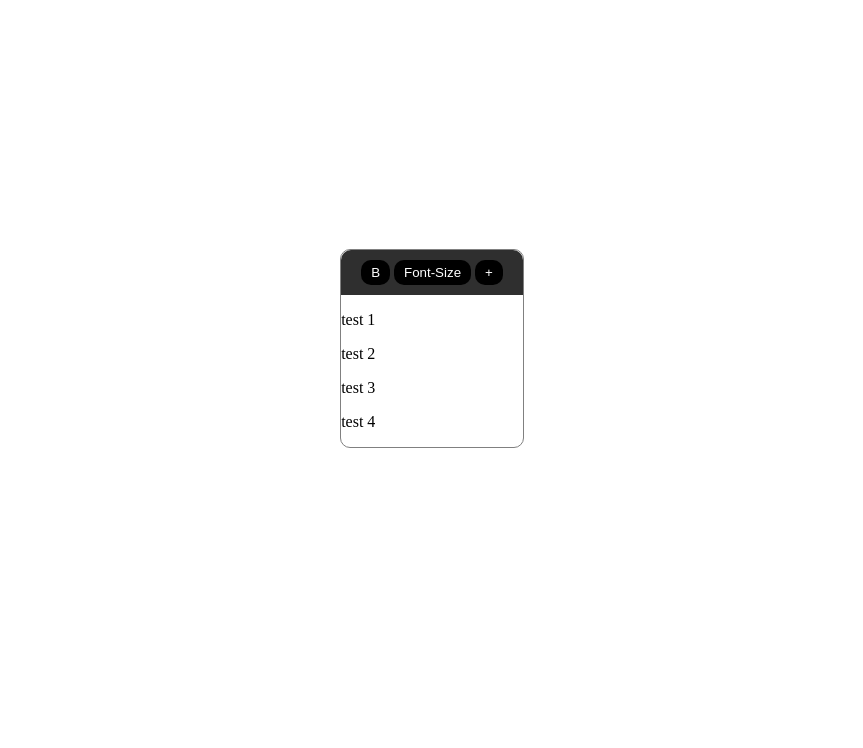
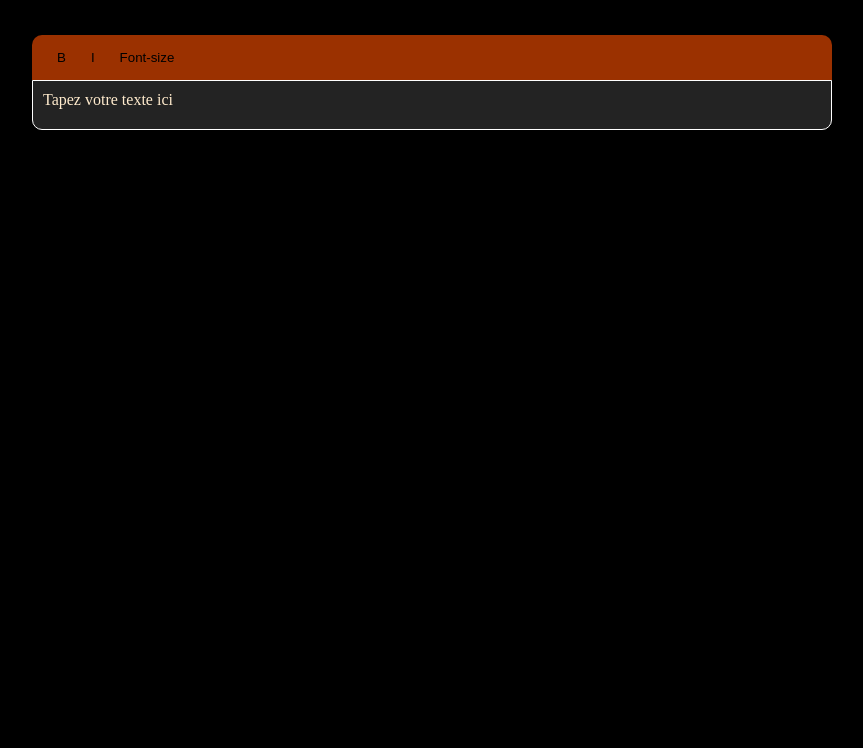
Before and after one commit to PASCAL-ION/wysiwyg, a plain HTML site: page index.html in a window 1280 px wide. Shown: the part 52-800 px from the top of the page, without its empty margins (208-1071 px from the left). Drawn offline with Linux system fonts and the light colour scheme.

Commit message:
Project structure refactored

```diff
--- a/index.html
+++ b/index.html
@@ -1,28 +1,13 @@
 <!DOCTYPE html>
-<html lang="en">
-<head>
-    <meta charset="UTF-8">
-    <meta http-equiv="X-UA-Compatible" content="IE=edge">
-    <meta name="viewport" content="width=device-width, initial-scale=1.0">
-    <link rel="stylesheet" href="style.css">
-    <title>Document</title>
-</head>
-<body>
-
-    <div id="main_editor_container">
-        <header id="header">
-            <button>B</button>
-            <button> Font-Size </button>
-            <button>+</button>
-        </header>
-        <div id="edition_area">
-            <p> test 1</p>
-            <p> test 2</p>
-            <p> test 3</p>
-            <p> test 4</p>
-        </div>
-    </div>
-
-    <script src="script.js"></script>
-</body>
+<html lang="fr">
+  <head>
+    <meta charset="UTF-8" />
+    <meta name="viewport" content="width=device-width, initial-scale=1.0" />
+    <title>My WYSIWYG</title>
+    <link rel="stylesheet" href="/style/style.css" />
+    <script type="module" src="script.js"></script>
+  </head>
+  <body>
+    <h1>Éditeur WYSIWYG</h1>
+  </body>
 </html>
--- /dev/null
+++ b/modules/create_wysiwyg.js
@@ -0,0 +1,73 @@
+import { setTextFormatting } from "./setTextFormatting.js";
+
+function createWysiwyg(options, element) {
+  createToolBar(options, element);
+}
+
+function createToolBar(options, element) {
+  const HTML_toolbar = document.createElement("div"); //on crée la div qui va contenir tous les boutons
+  HTML_toolbar.classList.add("toolbar");
+
+  options.toolbar.forEach((tool) => {
+    // pour chaque element present dans le tableau "toolbar", qui est un tableau dans "otpions", on crée un bouton. Ce seront nos boutons d'options
+    const button = document.createElement("button");
+    button.innerText = renameOptionForButton(tool);
+
+    // * ajoute la function onclick a chaque bouttons avec comme paramêtre le nom du boutton.
+    button.addEventListener("click", () => setTextFormatting(tool));
+    HTML_toolbar.appendChild(button);
+  });
+  //verifie si la classe est instanciée avec document ou un autre element
+  if (element == document) {
+    element.body.appendChild(HTML_toolbar);
+    createEditor(element);
+  } else {
+    element.appendChild(HTML_toolbar);
+    createEditor(element);
+  }
+}
+
+function createEditor(element) {
+  const editor = document.createElement("div");
+  editor.classList.add("editor");
+
+  const paragraph = document.createElement("p");
+  paragraph.innerText = "Tapez votre texte ici";
+  paragraph.contentEditable = true;
+
+  editor.appendChild(paragraph); // ajoute un premier paragraphe editable par defaut
+
+  //verifie si la classe est instanciée avec document ou un autre element
+  if (element == document) {
+    element.body.appendChild(editor);
+  } else {
+    element.appendChild(editor);
+  }
+}
+
+function renameOptionForButton(tool) {
+  switch (tool) {
+    case "bold":
+      return "B";
+    case "italic":
+      return "I";
+    case "deleted":
+      return "S";
+    case "color":
+      return "Color";
+    case "font-size":
+      return "Font-size";
+    case "link":
+      return "link";
+  }
+  if (tool == "bold") button.innerText = "B";
+}
+
+// ✓ Gras
+// ✓ Italique
+// ✓ Texte barré
+// ✓ Choix de la couleur
+// ✓ Taille de la police
+// ✓ Lien
+
+export { createWysiwyg };
--- /dev/null
+++ b/modules/my_wysiwyg.js
@@ -0,0 +1,22 @@
+import { createWysiwyg } from "./create_wysiwyg.js";
+import { setTextFormatting } from "./setTextFormatting.js";
+
+class MyWysiwyg {
+  constructor(element, options = {}) {
+    this.element = element;
+
+    this.options = Object.assign(
+      /* la methode assign va ajouter dans "toolbar" tout ce qu'il y a dans "options" (dans options ce sont les options que l'utilisateur aura entré)
+      les options presentes dans "option" écraseront celles dans toolbar */
+      {
+        toolbar: ["bold", "italic", "underline"], //options par defaut
+      },
+      options
+    );
+
+    createWysiwyg(this.options, this.element);
+    setTextFormatting();
+  }
+}
+
+export { MyWysiwyg };
--- /dev/null
+++ b/modules/setTextFormatting.js
@@ -0,0 +1,25 @@
+function setTextFormatting(tool) {
+  console.log("test");
+  const selection = window.getSelection();
+  // * recupere la sélection de la souris a l'index 0.
+  if (selection.rangeCount === 0) {
+    return; // Aucune sélection, rien à formater
+  }
+  const range = selection.getRangeAt(0);
+  const node = document.createElement("span");
+  node.innerText = selection.toString();
+
+  switch (tool) {
+    case "italic":
+      node.classList.contains("italic") ? node.classList.remove("italic") : node.classList.add("italic");
+      break;
+    case "bold":
+      node.classList.contains("bold") ? node.classList.remove("bold") : node.classList.add("bold");
+      break;
+  }
+
+  range.deleteContents();
+  range.insertNode(node);
+}
+
+export { setTextFormatting };
--- a/script.js
+++ b/script.js
@@ -1,5 +1,7 @@
-var editable_tags = document.querySelectorAll('p');
+import { MyWysiwyg } from "./modules/my_wysiwyg.js";
 
-editable_tags.forEach(tag => {
-    tag.setAttribute("contenteditable", "true")
+document.addEventListener("DOMContentLoaded", () => {
+    let mw = new MyWysiwyg(document, {
+      toolbar: ["bold", "italic", "font-size"],
+    });
 });
--- a/style.css
+++ /dev/null
@@ -1,30 +0,0 @@
-body{
-    margin: 0;
-    padding: 0;
-    display: flex;
-    align-items: center;
-    justify-content: center;
-    width: 100vw;
-    height: 100vh;
-}
-
-#main_editor_container{
-    border: 1px solid gray;
-    border-radius: 10px;
-
-}
-
-#header{
-    background: #2f2f2f;
-    padding: 10px 20px;
-    border-top-right-radius: inherit;
-    border-top-left-radius: inherit;
-}
-
-button{
-    background: #000;
-    color: white;
-    border: none;
-    padding: 5px 10px;
-    border-radius: 10px;
-}
--- /dev/null
+++ b/style/style.css
@@ -0,0 +1,72 @@
+:root{
+  --wysiwyg-width: clamp(200px, 80%, 800px);
+}
+
+*{
+  padding: 0;
+  margin: 0;
+  box-sizing: border-box;
+}
+
+p:empty:not(:focus)::before { /* placeholder des paragraphs */
+  content: attr(data-placeholder);
+}
+
+body {
+  display: flex;
+  flex-direction: column;
+  align-items: center;
+  justify-content: center;
+  background: #000000;
+  color: blanchedalmond;
+}
+
+button {
+  background: none;
+  padding: 5px 10px;
+  border-radius: 5px;
+  border: none;
+}
+button:hover{
+  background: #000;
+  color: rgba(245, 222, 179, 0.703);
+}
+
+h1 {
+  margin-bottom: 50px;
+}
+
+.editor {
+  border: 1px solid #ccc;
+  min-height: 50px;
+  padding: 10px;
+  min-width: var(--wysiwyg-width);
+  border: 1px solid white;
+  background: #232323;
+  border-bottom-left-radius: 10px;
+  border-bottom-right-radius: 10px;
+}
+
+.toolbar {
+  display: flex;
+  gap: 5px;
+  min-width: non;
+  min-width: var(--wysiwyg-width);
+  background: #9b3100;
+  padding: 10px 15px;
+  border-top-right-radius: 10px;
+  border-top-left-radius: 10px;
+}
+
+.toolbar button {
+  cursor: pointer;
+}
+
+
+.italic {
+  font-style: italic;
+}
+
+.bold {
+  font-weight: 900;
+}
```
Also changed, not shown: my_wisiwyg.js (deleted, +0 -7 lines), setInLocalStorage.js (deleted).
